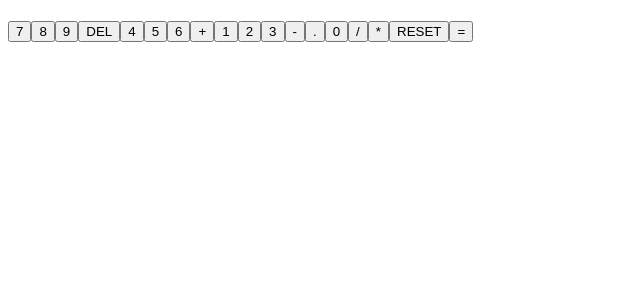
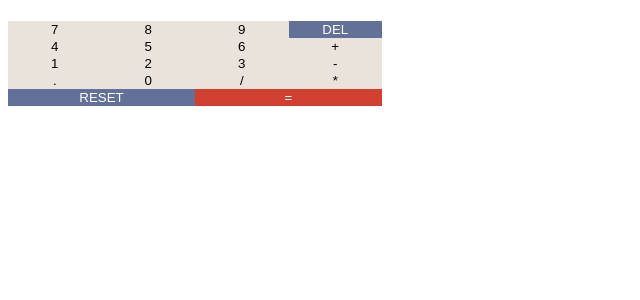
Before and after one commit to Kodehode-Stavanger/react-project-calculator-Jonas-Kodehode, a React (Vite) app: page / in a window 1280 px wide. Shown: the top 300 px of the page, without its empty margins (0-640 px from the left). Built offline with nearby package versions, Linux system fonts and the light colour scheme.

Commit message:
styling is next

```diff
--- a/src/App.jsx
+++ b/src/App.jsx
@@ -1,18 +1,20 @@
-import { useState } from "react";
+import { useState, useEffect } from "react";
 import Display from "./components/Display";
 import Keypad from "./components/Keypad";
 import Arithmetics from "./components/Arithmetics";
 
 
+
 function App() {
     const [input, setInput] = useState("");
     const [calculate, setCalculate] = useState(false);
+    const [result, setResult] = useState("")
 
     return (
         <>
-            <Display input={input} />
-            {calculate && <Arithmetics input={input} />}
-            <Keypad input={input} setInput={setInput} setCalculate={setCalculate} />
+            <Display input={input} result={result}/>
+            <Arithmetics input={input} calculate={calculate} setCalculate={setCalculate} setResult={setResult}/>
+            <Keypad input={input} setInput={setInput} setCalculate={setCalculate} setResult={setResult} />
         </>
     );
 }
--- a/src/components/Arithmetics.jsx
+++ b/src/components/Arithmetics.jsx
@@ -1,4 +1,12 @@
-export default function Arithmetics({input}) {
+import { useEffect } from "react";
+
+export default function Arithmetics({input, calculate, setCalculate, result, setResult}) {
+    useEffect(() => {
+
+        if (!calculate) {
+            return;
+        }
+
     const operators = ["+", "-", "*", "/"];
     let operatorIndex = -1;
     let operator = "";
@@ -13,8 +21,11 @@ export default function Arithmetics({input}) {
     }
 
 
+
     if (operatorIndex === -1) {
-        return ("");
+        setResult("")
+        setCalculate(false)
+        return
     }
 
     const firstNumber = parseFloat(input.substring(0, operatorIndex));
@@ -22,28 +33,38 @@ export default function Arithmetics({input}) {
 
 
 
-    let result;
+    let calculationResult;
 
 
     switch (operator) {
         case '+':
-            result = firstNumber + secondNumber;
+            calculationResult = firstNumber + secondNumber;
             break;
         case '-':
-            result = firstNumber - secondNumber;
+            calculationResult = firstNumber - secondNumber;
             break;
         case '*':
-            result = firstNumber * secondNumber;
+            calculationResult = firstNumber * secondNumber;
             break;
         case '/':
-            result = firstNumber / secondNumber;
+            calculationResult = firstNumber / secondNumber;
             break;
         default:
             return null;
     }
 
 
-    return (
-            <h3>{result}</h3>
-    );
+
+        if (!isNaN(calculationResult)) {
+            setResult(calculationResult)
+        } else {
+            return null
+        }
+
+        setCalculate(false)
+
+
+    },  [calculate, input])
+
+    return null
 }
--- a/src/components/Button.jsx
+++ b/src/components/Button.jsx
@@ -1,7 +1,7 @@
 
 
-export default function Button({input, handleClick}) {
+export default function Button({input, handleClick, styles}) {
     return (
-        <button value={input} onClick={handleClick}>{input}</button>
+        <button className={styles} value={input} onClick={handleClick}>{input}</button>
     )
 }
--- a/src/components/Display.jsx
+++ b/src/components/Display.jsx
@@ -5,6 +5,7 @@ export default function Display({input, result}) {
     return (
         <div>
             <h1>{input}</h1>
+            <h2>{result}</h2>
         </div>
     )
 }
--- a/src/components/Keypad.jsx
+++ b/src/components/Keypad.jsx
@@ -1,8 +1,9 @@
 import { useState } from "react"
 import Button from "./Button"
+import styles from "./Keypad.module.css"
 
 
-export default function Keypad({input, setInput, setCalculate}) {
+export default function Keypad({input, setInput, setCalculate, setResult}) {
 
     const buttons = [
         "7", "8", "9", "DEL",
@@ -20,6 +21,7 @@ export default function Keypad({input, setInput, setCalculate}) {
             setInput(input.slice(0, -1))
         } else if (value === "RESET") {
             setInput("");
+            setResult("")
         } else if (value === "=") {
             setCalculate(true);
         }
@@ -29,12 +31,12 @@ export default function Keypad({input, setInput, setCalculate}) {
     }
 
    return (
-    <>
+    <div className={styles.gridContainer}>
     {buttons.map((button, i) => {
-        return <Button key={i} input={button} handleClick={handleClick}/>
+        return <Button styles={styles.button} key={i} input={button} handleClick={handleClick}/>
     })}
 
-    </>
+    </div>
    )
 
 }
--- /dev/null
+++ b/src/components/Keypad.module.css
@@ -0,0 +1,28 @@
+.gridContainer{
+    display: grid;
+    grid-template-columns: repeat(4, 1fr);
+    grid-template-rows: repeat(5, 1fr);
+    max-width: 374px;
+}
+
+.gridContainer :nth-last-child(1) {
+    grid-column: 3 / span 2;
+    background-color: hsl(6, 63%, 50%);
+    color: hsl(0, 0%, 100%);
+}
+
+.gridContainer :nth-last-child(2) {
+grid-column: 1 / span 2;
+background-color: hsl(225, 21%, 49%);
+color: hsl(0, 0%, 100%);
+}
+
+.gridContainer :nth-child(4) {
+    background-color: hsl(225, 21%, 49%);
+    color: hsl(0, 0%, 100%);
+}
+
+.button {
+    background-color: hsl(30, 25%, 89%);
+    border: none;
+}
```
